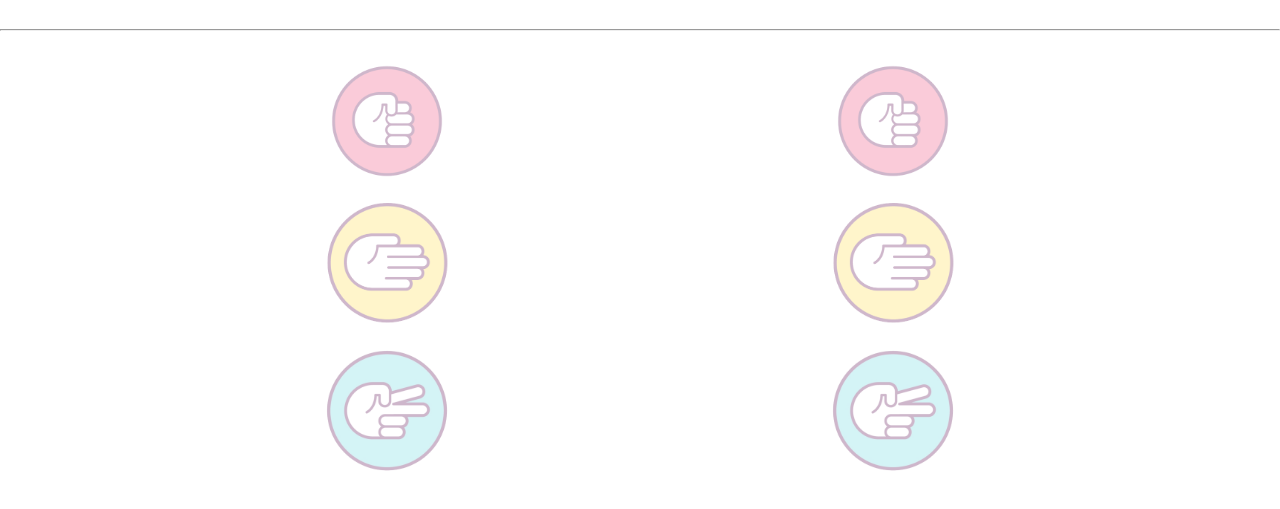
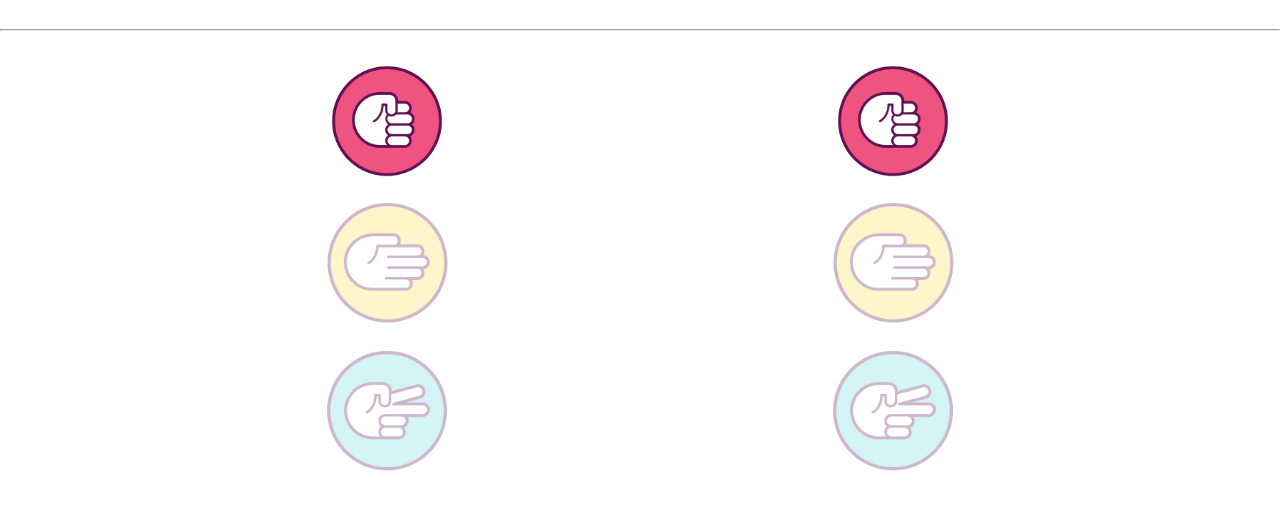
Before and after one commit to Lua-programmer/Game_Pedra_Papel_Tesoura, a plain HTML site: page templates/index.html in a window 1280 px wide. Both pictures are taken after a click on the picture 386 px from the left and 219 px from the top of the page. Shown: the part 99-608 px from the top of the page. Drawn offline with Linux system fonts and the light colour scheme.

Commit message:
Lógica dos lances dos jogadores

```diff
--- a/scripts/script.js
+++ b/scripts/script.js
@@ -0,0 +1,27 @@
+let jogador1 = document.querySelectorAll('.jogador1 div > img');
+let jogador2 = document.querySelectorAll('.jogador2 div > img');
+
+jogador1_Opt = "";
+jogador2_Opt = "";
+
+//Lógica para o lance do jogador 2(máquina), de forma aleatória
+function jogadaMaquina(){
+    let rand = Math.floor(Math.random()*3);
+
+    for(var i = 0; i < jogador2.length; i++){
+        if(i == rand){
+            jogador2[i].style.opacity = 1;
+            jogador2_Opt = jogador2[i].getAttribute('opt');
+        }
+    }
+}
+
+//Lógica para o lance do jogador 1(usuário)
+for(var i = 0; i < jogador1.length; i++){
+    jogador1[i].addEventListener('click', (t)=>{
+        t.target.style.opacity = 1;  //Quando a imagem escolhida for clicada, a opacidade dela passará a ter valor 1
+        jogador1_Opt = t.target.getAttribute('opt'); //Pega o valor da imagem clicada e guarda na variavel para ser usada na logica da competição
+
+        jogadaMaquina();
+    })
+}
--- a/templates/index.html
+++ b/templates/index.html
@@ -16,14 +16,14 @@
      <hr>
      <div class="jogadores">
          <div class="jogador1">
-             <div class="pedra1"><img src="../images/pedra.png" alt="Nesse espaço contém a imagem de uma mão fazendo o símbolo de pedra, ou seja, mão fechada"></div>
-             <div class="papel1"><img src="../images/papel.png" alt="Nesse espaço contém a imagem de uma mão fazendo o símbolo de papel, ou seja, mão aberta"></div>
-             <div class="tesoura1"><img src="../images/tesoura.png" alt="Nesse espaço contém a imagem de uma mão fazendo o símbolo de tesoura, ou sejá, mão fechada com apenas os dedos indicador e médio levantados."></div>
+             <div class="pedra1"><img opt="pedra" src="../images/pedra.png" alt="Nesse espaço contém a imagem de uma mão fazendo o símbolo de pedra, ou seja, mão fechada"></div>
+             <div class="papel1"><img opt="papel" src="../images/papel.png" alt="Nesse espaço contém a imagem de uma mão fazendo o símbolo de papel, ou seja, mão aberta"></div>
+             <div class="tesoura1"><img opt="tesoura" src="../images/tesoura.png" alt="Nesse espaço contém a imagem de uma mão fazendo o símbolo de tesoura, ou sejá, mão fechada com apenas os dedos indicador e médio levantados."></div>
          </div>
          <div class="jogador2">
-            <div class="pedra2"><img src="../images/pedra.png" alt="Nesse espaço contém a imagem de uma mão fazendo o símbolo de pedra, ou seja, mão fechada"></div>
-            <div class="papel2"><img src="../images/papel.png" alt="Nesse espaço contém a imagem de uma mão fazendo o símbolo de papel, ou seja, mão aberta"></div>
-            <div class="tesoura2"><img src="../images/tesoura.png" alt="Nesse espaço contém a imagem de uma mão fazendo o símbolo de tesoura, ou sejá, mão fechada com apenas os dedos indicador e médio levantados."></div>
+            <div class="pedra2"><img opt="pedra" src="../images/pedra.png" alt="Nesse espaço contém a imagem de uma mão fazendo o símbolo de pedra, ou seja, mão fechada"></div>
+            <div class="papel2"><img opt="papel" src="../images/papel.png" alt="Nesse espaço contém a imagem de uma mão fazendo o símbolo de papel, ou seja, mão aberta"></div>
+            <div class="tesoura2"><img opt="tesoura" src="../images/tesoura.png" alt="Nesse espaço contém a imagem de uma mão fazendo o símbolo de tesoura, ou sejá, mão fechada com apenas os dedos indicador e médio levantados."></div>
         </div>
      </div>
 
```
